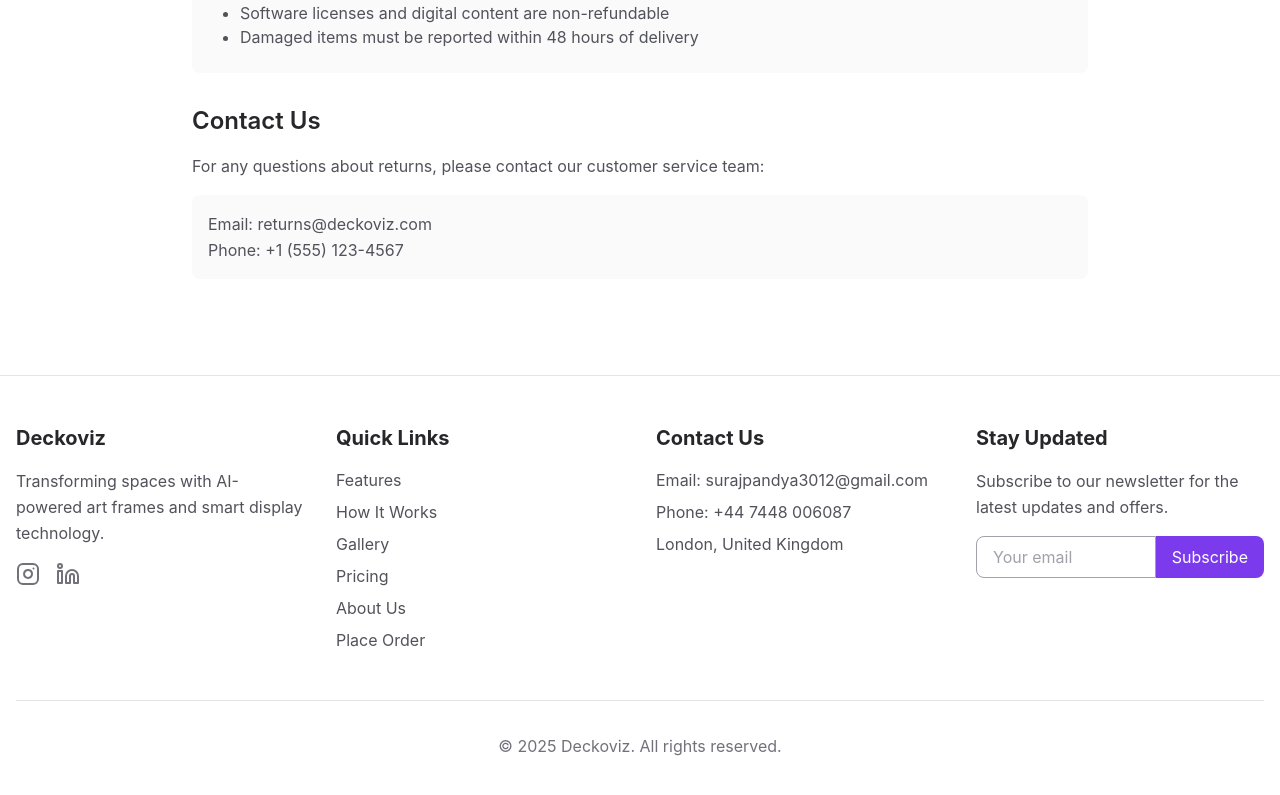
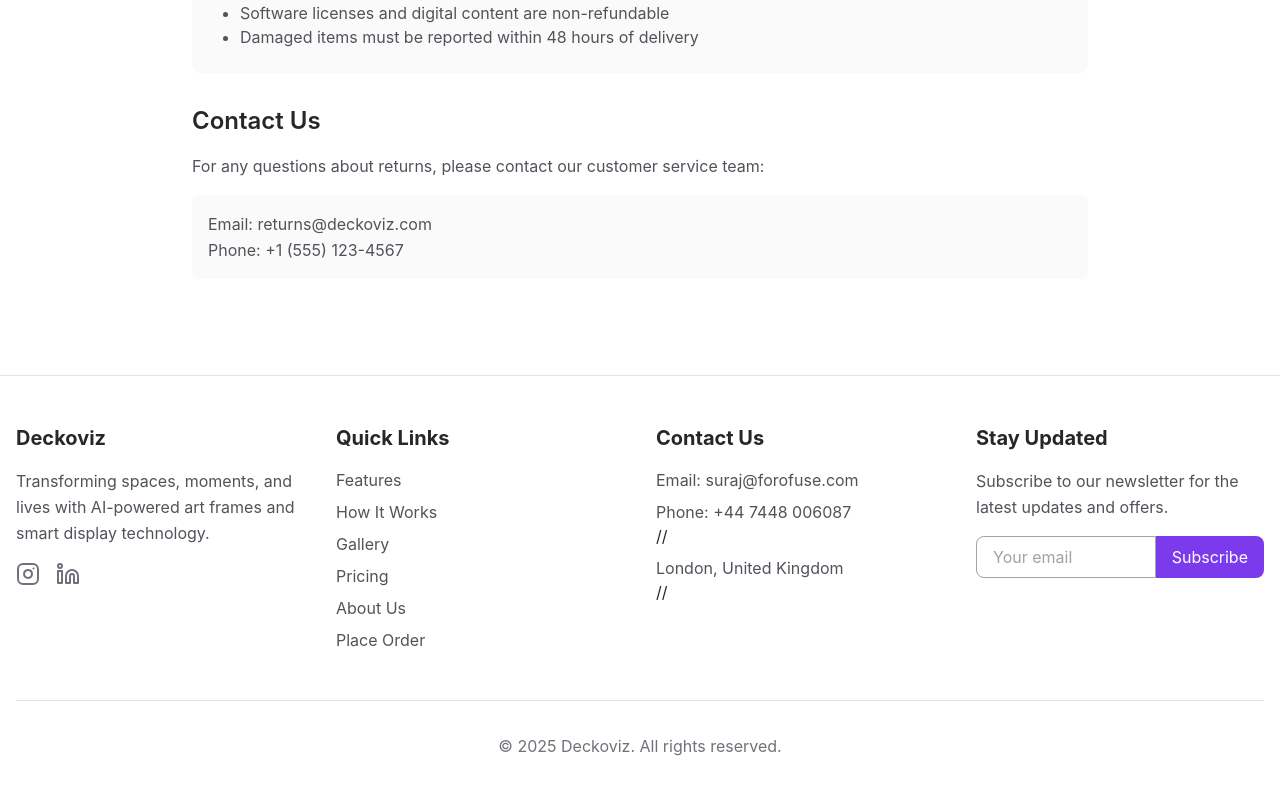
Before and after one commit to ImranShaikh8806/deckoviz_web, a React (Vite) app: page /return-policy in a window 1280 px wide. Shown: the part 1397-2192 px from the top of the page. Built offline with nearby package versions, Linux system fonts and the light colour scheme.

Commit message:
Update Footer.tsx

```diff
--- a/src/components/Footer.tsx
+++ b/src/components/Footer.tsx
@@ -36,7 +36,7 @@ const Footer: React.FC = () => {
           <div>
             <h3 className="text-xl font-bold mb-4">Deckoviz</h3>
             <p className="text-gray-600">
-              Transforming spaces with AI-powered art frames and smart display technology.
+              Transforming spaces, moments, and lives with AI-powered art frames and smart display technology.
             </p>
             <div className="flex space-x-4 mt-4">
               <a
@@ -111,9 +111,9 @@ const Footer: React.FC = () => {
           <div>
             <h3 className="text-xl font-bold mb-4">Contact Us</h3>
             <ul className="space-y-2">
-              <li className="text-gray-600">Email: surajpandya3012@gmail.com</li>
+              <li className="text-gray-600">Email: suraj@forofuse.com</li>
               <li className="text-gray-600">Phone: +44 7448 006087</li>
-              <li className="text-gray-600">London, United Kingdom</li>
+            //  <li className="text-gray-600">London, United Kingdom</li> //
             </ul>
           </div>
 
```
